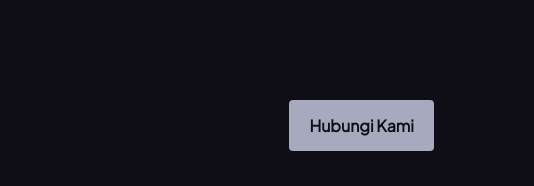
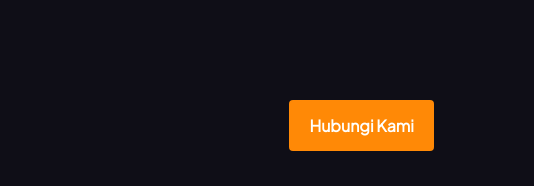
Before and after one commit to mahehaa/ProjectLandingPage-sklvl, a plain HTML site: page index.html in a window 1280 px wide. Shown: the part 3192-3378 px from the top of the page, 746-1280 px from the left. Drawn offline with Linux system fonts and the light colour scheme.

Commit message:
last commit - styling btn contact

```diff
--- a/index.html
+++ b/index.html
@@ -154,7 +154,7 @@
 						<p>@Senikus-2023</p>
 					</div>
 					<div class="contact">
-						<a href="">Hubungi Kami</a>
+						<a href="https://wa.me/6285719874243">Hubungi Kami</a>
 					</div>
 				</div>
 			</div>
--- a/style.css
+++ b/style.css
@@ -543,9 +543,18 @@ footer {
 .contact a {
     border-radius: 4px;
     text-decoration: none;
+    color: #fffffe;
+    font-weight: bold;
+    background-color: #ff8906;
+    padding: 15px 20px;
+}
+
+.contact a:hover {
+    border-radius: 4px;
+    text-decoration: none;
     color: #0f0e17;
     font-weight: bold;
-    background-color: #a7a9be;
+    background-color: #fffffe;
     padding: 15px 20px;
 }
 
```
